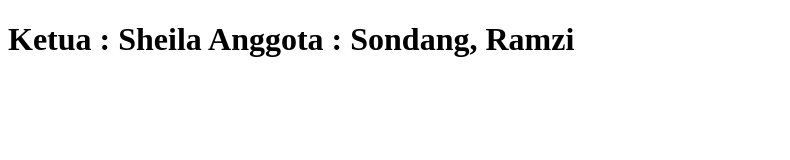
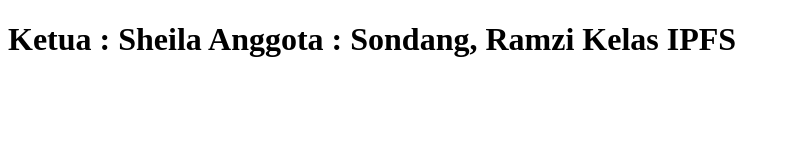
Before and after one commit to sondvs17/Zenith, a plain HTML site: page index.html in a window 1280 px wide. Shown: the whole page, without its empty margins (0-790 px from the left). Drawn offline with Linux system fonts and the light colour scheme.

Commit message:
Sella #1
penambahan kelas ipfs

```diff
--- a/index.html
+++ b/index.html
@@ -9,6 +9,7 @@
 <body>
     <h1> Ketua : Sheila
         Anggota : Sondang, Ramzi
+        Kelas IPFS
     </h1>
 
 </body>
```
